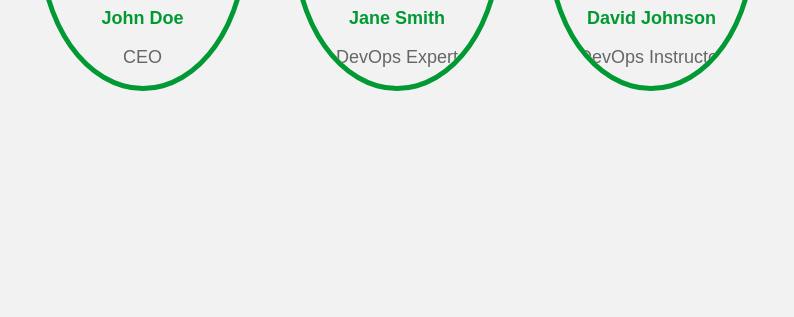
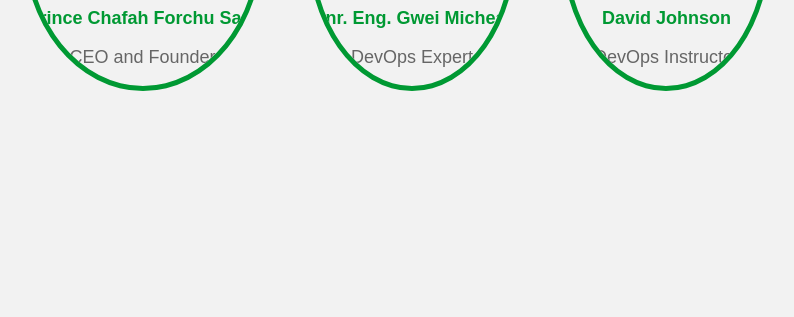
Before and after one commit to CHAFAH/JavaApp, a Flask app: page / in a window 1280 px wide. Shown: the part 483-800 px from the top of the page, without its empty margins (243-1037 px from the left). Run offline with Flask 3, Linux system fonts and the light colour scheme.

Commit message:
Update index.html

```diff
--- a/templates/index.html
+++ b/templates/index.html
@@ -3,7 +3,7 @@
 <head>
     <meta charset="UTF-8">
     <meta name="viewport" content="width=device-width, initial-scale=1.0">
-    <title>Welcome to DevOps Masters Program Class of 2024A</title>
+    <title>Welcome to DevOps Program Class of 2024A with Hill-Top Consultancy</title>
     <style>
         body {
             font-family: Arial, sans-serif;
@@ -54,18 +54,18 @@
 </head>
 <body>
     <div class="container">
-        <h1>Welcome to the DevOps Masters Program Class of 2024A</h1>
+        <h1>Welcome to the DevOps Program Class of 2024A with Hill-Top Consultancy</h1>
         <p>This program provides comprehensive training in DevOps methodologies, tools, and practices, empowering you to excel in today's fast-paced IT industry.</p>
         <h2>Management Team</h2>
         <div class="team">
             <div class="team-member">
                 <img src="{{ url_for('static', filename='ceo.jpg') }}" alt="CEO Image">
-                <p class="name">John Doe</p>
-                <p class="title">CEO</p>
+                <p class="name">Prince Chafah Forchu Sani</p>
+                <p class="title">CEO and Founder</p>
             </div>
             <div class="team-member">
                 <img src="{{ url_for('static', filename='tutor1.jpg') }}" alt="Tutor 1 Image">
-                <p class="name">Jane Smith</p>
+                <p class="name">Snr. Eng. Gwei Micheal</p>
                 <p class="title">DevOps Expert</p>
             </div>
             <div class="team-member">
```
